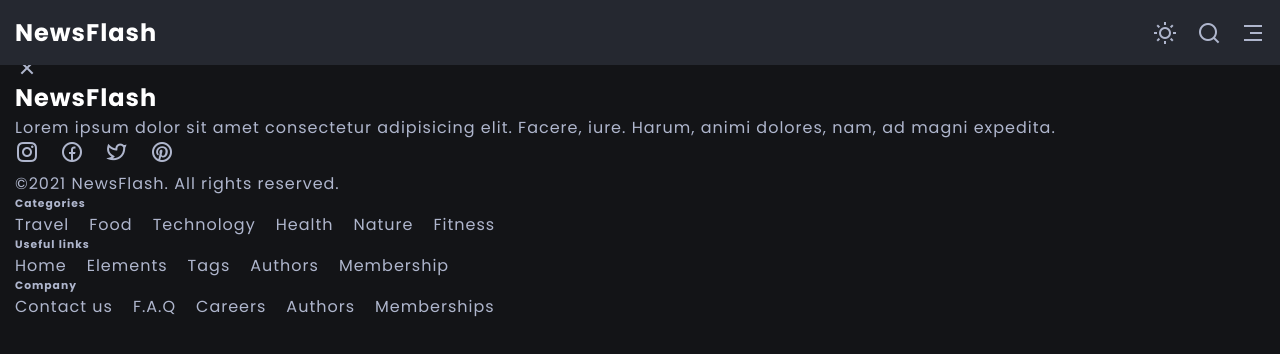
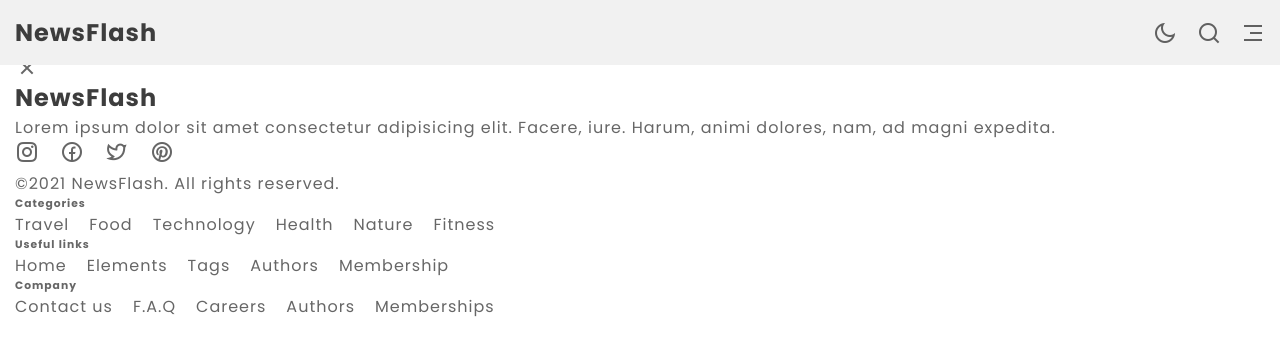
Before and after one commit to emirsakal/the-House-Of-Memories, a plain HTML site: page post.html in a window 1280 px wide. Both pictures are taken after a click on the button 1165 px from the left and 32 px from the top of the page. Drawn offline with nearby package versions, Linux system fonts and the light colour scheme.

Commit message:
javascript codes

```diff
--- a/assets/js/main.js
+++ b/assets/js/main.js
@@ -1,13 +1,49 @@
 // Grab elements
+const selectElement = (selector) => {
+    const element = document.querySelector(selector)
+    if(element) return element;
+    throw new Error(`Something went wrong, make sure that ${selector} exists or is typed correctly.`);
+};
+// Nav styles on scroll
+const scrollHeader = () => {
+    const headerElement = selectElement('#header');
+    if(this.scrollY >= 15){
+        headerElement.classList.add('activated');
+    }else{
+        headerElement.classList.remove('activated');
+    }
+};
 
-//Nav styles on scroll
+window.addEventListener('scroll', scrollHeader);
+// Open menu & search pop-up
+const menuToggleIcon = selectElement('#menu-toggle-icon');
+const toggleMenu = () => {
+    const mobileMenu = selectElement('#menu');
+    mobileMenu.classList.toggle('activated');
+    menuToggleIcon.classList.toggle('activated');
+};
 
-// Open menu & search pop-up
-
+menuToggleIcon.addEventListener('click', toggleMenu);
 // Open/Close search form popup
 
 // -- Close the search form popup on ESC keypress
 
 // Switch theme/add to local storage
+const bodyElement = document.body;
+const themeToggleBtn = selectElement('#theme-toggle-btn');
+const currentTheme = localStorage.getItem('currentTheme');
 
+if(currentTheme){
+    bodyElement.classList.add('light-theme');
+}
+
+themeToggleBtn.addEventListener('click', () => {
+    bodyElement.classList.toggle('light-theme');
+
+    if(bodyElement.classList.contains('light-theme')){
+        localStorage.setItem('currentTheme', 'themeActive');
+    }else{
+        localStorage.removeItem('currentTheme');
+    }
+});
 // Swiper
```
Also changed, not shown: index.html (+1 -1 lines).
